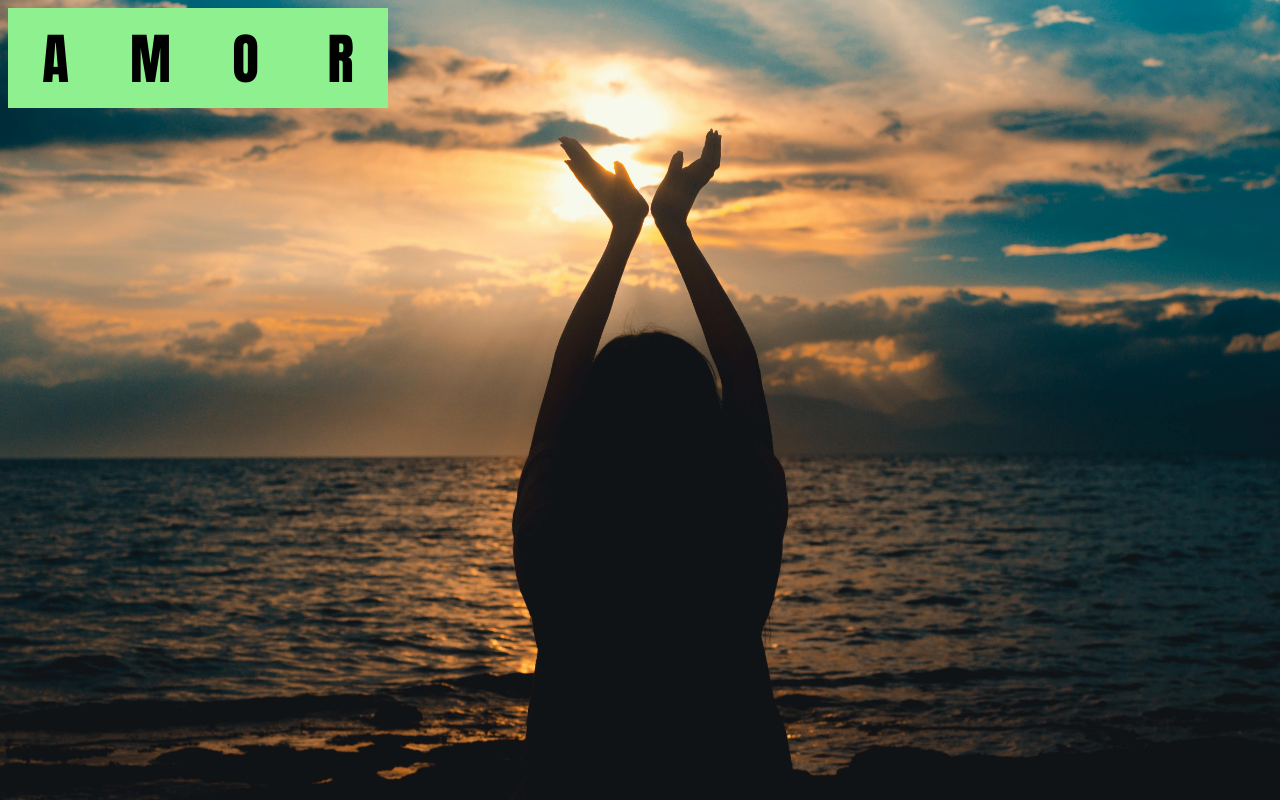
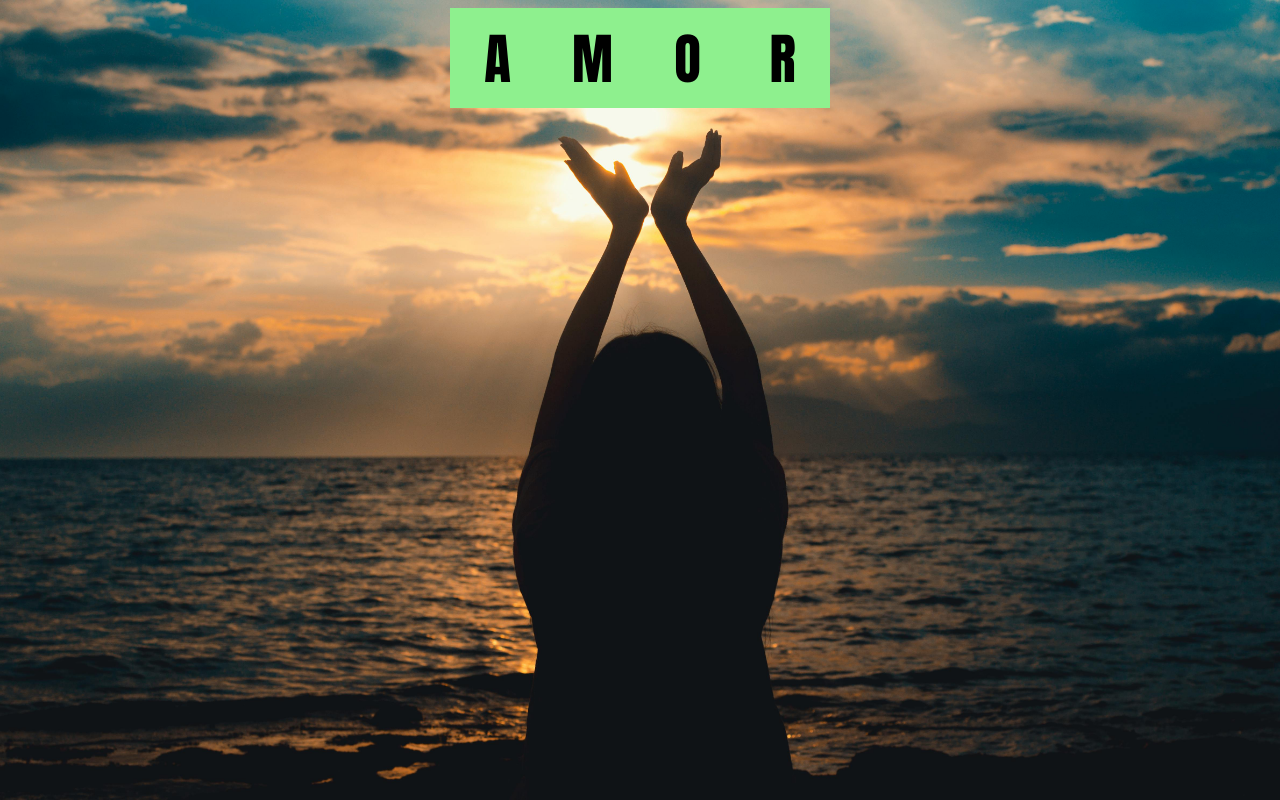
Before and after one commit to Amandabrei/Amor_Deus, a plain HTML site: page index.html in a window 1280 px wide. Drawn offline with Linux system fonts and the light colour scheme.

Commit message:
Update style.css

```diff
--- a/style.css
+++ b/style.css
@@ -7,6 +7,8 @@ body {
 .button{
     display: flex;
     font-family: Impact, Haettenschweiler, 'Arial Narrow Bold', sans-serif;
+    justify-content: center;
+    width: center;
 }
 
 .box {
```
